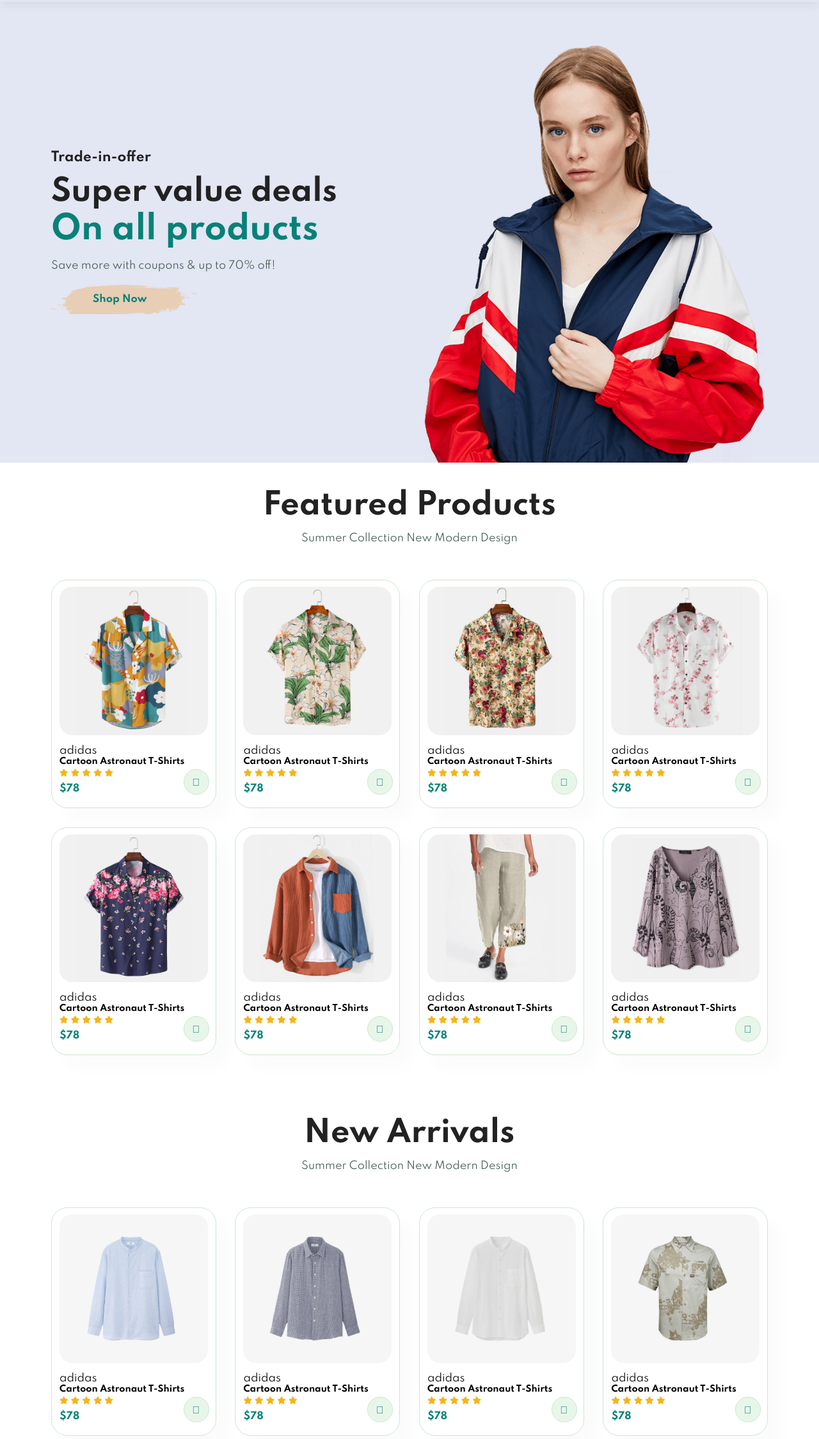
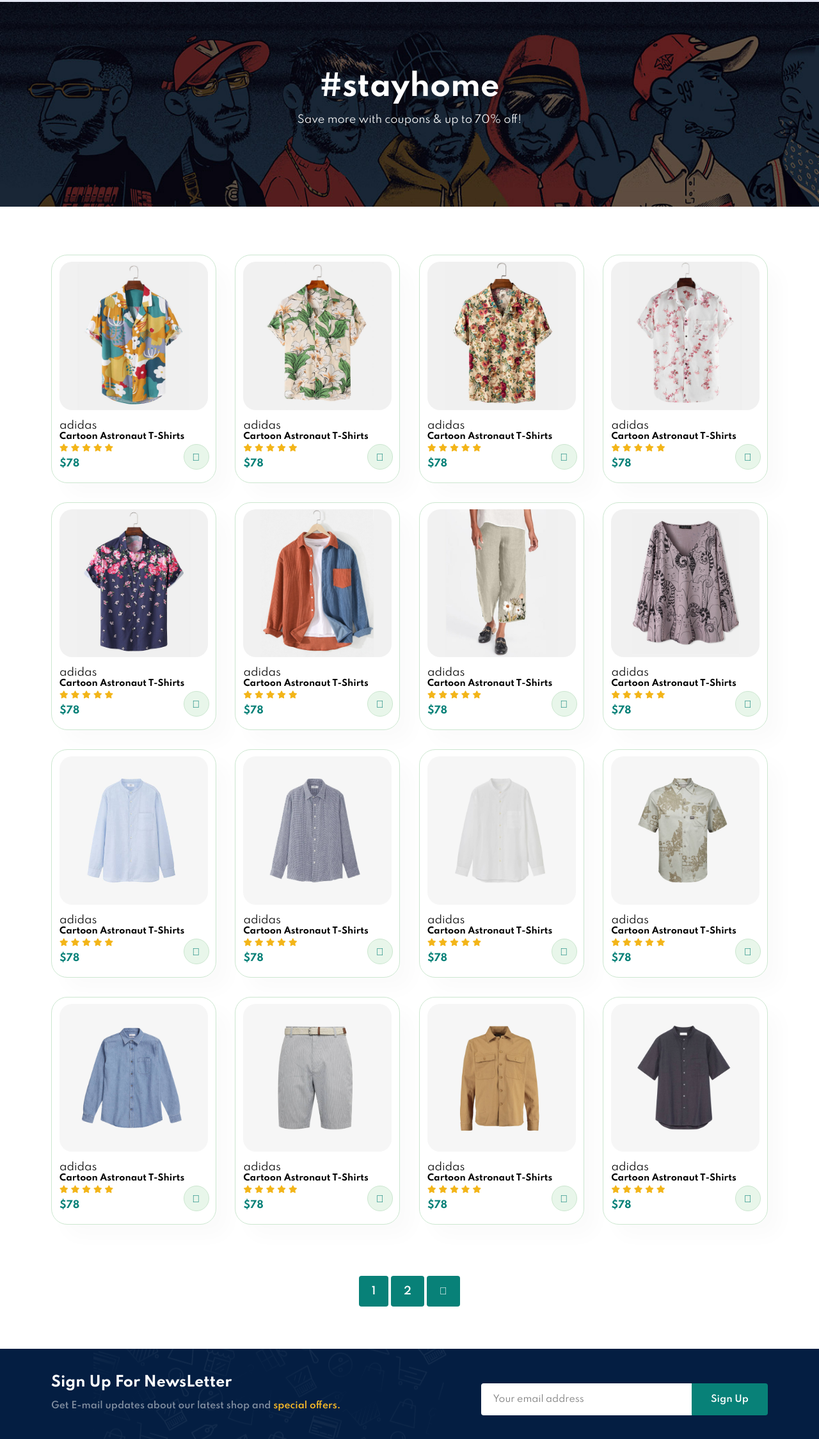
Before and after one commit to AkashSinha007/ShoppingCart, a plain HTML site: page shop.html in a window 1280 px wide. Shown: the part 82-2331 px from the top of the page at 64% size. Drawn offline with Linux system fonts and the light colour scheme.

Commit message:
Shop page complete

```diff
--- a/shop.html
+++ b/shop.html
@@ -17,8 +17,8 @@
 
             <div>
                 <ul id="navbar">
-                    <li><a class="active" href="index.html">Home</a></li>
-                    <li><a href="shop.html">Shop</a></li>
+                    <li><a href="index.html">Home</a></li>
+                    <li><a class="active" href="shop.html">Shop</a></li>
                     <li><a href="blog.html">Blog</a></li>
                     <li><a href="about.html">About</a></li>
                     <li><a href="contact.html">Contact</a></li>
@@ -32,18 +32,13 @@
             </div>
         </section>
 
-        <section id="hero">
-            <h4>Trade-in-offer</h4>
-            <h2>Super value deals</h2>
-            <h1>On all products</h1>
+        <section id="page-header">
+            <h2>#stayhome</h2>
             <p>Save more with coupons & up to 70% off!</p>
-            <button>Shop Now</button>
         </section>
 
 
         <section id="product1" class="section-p1">
-            <h2>Featured Products</h2>
-            <p>Summer Collection New Modern Design</p>
             <div class="pro-container">
                 <div class="pro">
                     <img src="img/products/f1.jpg" alt="">
@@ -173,13 +168,7 @@
                     </div>
                     <a href="#"><i class="fal fa-shopping-cart cart"></i></a>
                 </div>
-            </div>
-        </section>
 
-        <section id="product1" class="section-p1">
-            <h2>New Arrivals</h2>
-            <p>Summer Collection New Modern Design</p>
-            <div class="pro-container">
                 <div class="pro">
                     <img src="img/products/n1.jpg" alt="">
                     <div class="des">
@@ -311,6 +300,12 @@
             </div>
         </section>
 
+        <section id="pagination" class="section-p1">
+            <a href="#">1</a>
+            <a href="#">2</a>
+            <a href="#"><i class="fal fa-long-arrow-alt-right"></i></a>
+        </section>
+
         <section id="newsletter" class="section-p1 section-m1">
             <div class="newstext">
                 <h4>Sign Up For NewsLetter</h4>
--- a/style.css
+++ b/style.css
@@ -533,6 +533,43 @@ footer .copyright {
     text-align: center;
 }
 
+/* Shop Page */
+#page-header {
+    background-image: url("img/banner/b1.jpg");
+    width: 100%;
+    height: 40vh;
+    background-size: cover;
+    display: flex;
+    justify-content: center;
+    text-align: center;
+    flex-direction: column;
+    padding: 14px;
+}
+
+#page-header h2,
+#page-header p {
+    color: #fff;
+}
+
+#pagination {
+    text-align: center;
+}
+
+#pagination a {
+    text-decoration: none;
+    background-color: #088178;
+    padding: 15px 20px;
+    border-radius: 4px;
+    color: #fff;
+    font-weight: 600;
+}
+
+#pagination a i {
+    font-size: 16px;
+    font-weight: 600;
+}
+
+
 /* Start Media Query */
 @media (max-width:799px) {
     .section-p1 {
```
